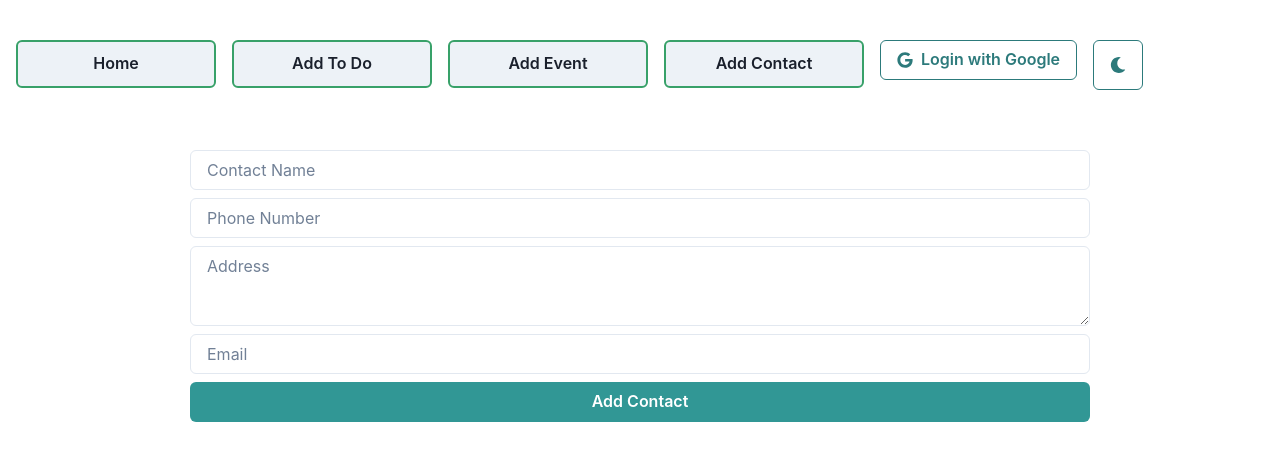
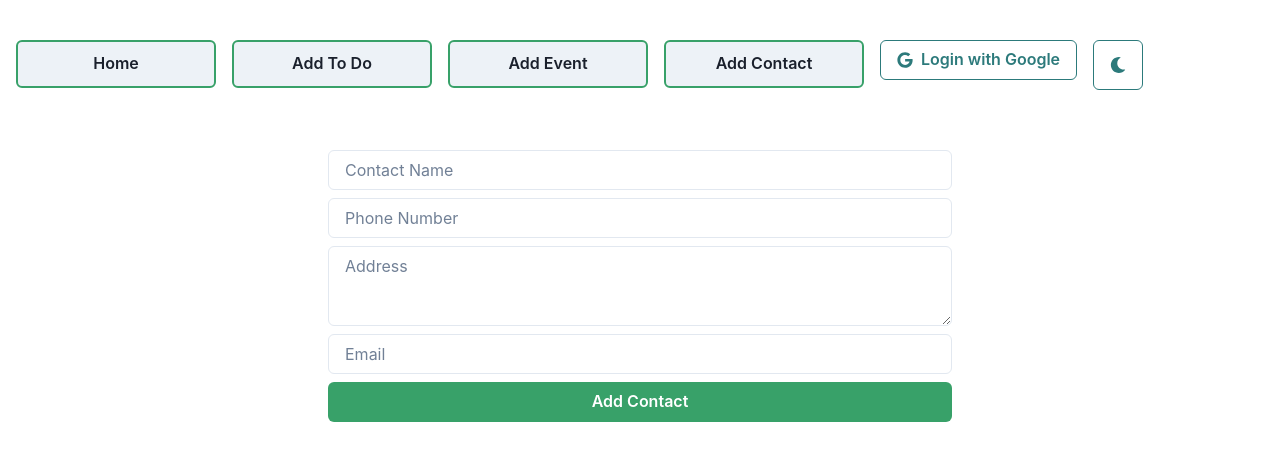
Before and after one commit to sonam-git/midterm-app, a Next.js app: page /add-contact in a window 1280 px wide. Shown: the top 460 px of the page. Built offline with nearby package versions, Linux system fonts and the light colour scheme; no server answers.

Commit message:
UI updated

```diff
--- a/components/AddContact.jsx
+++ b/components/AddContact.jsx
@@ -75,7 +75,7 @@ const AddContact = () => {
 
     //return the markup for this addContact JSX component (returning the UI)
     return (
-        <Box w={[100, 300, 500, 700, 900]} margin={"0 auto"} display="block" mt={5}>
+        <Box w="50%" margin={"0 auto"} display="block" mt={5}>
             <Stack direction="column">
                 <Input
                     placeholder="Contact Name"
@@ -104,7 +104,7 @@ const AddContact = () => {
 
                     disabled={name.length < 1 || number.length < 1 || address.length < 1 || email.length < 1 ||  isLoading}
 
-                    colorScheme="teal"
+                    colorScheme="green"
                     variant="solid"
                 >
                 Add Contact
--- a/components/AddEvent.jsx
+++ b/components/AddEvent.jsx
@@ -46,7 +46,7 @@ toast({ title: "Event created successfully", status: "success" });
 };
 
 return (
-<Box w="40%" margin={"0 auto"} display="block" mt={5}>
+<Box w="50%" margin={"0 auto"} display="block" mt={5}>
 <Stack direction="column">
 <Input
 placeholder="Event Name"
--- a/components/AddTodo.jsx
+++ b/components/AddTodo.jsx
@@ -42,7 +42,7 @@ setStatus("pending");
 toast({ title: "Todo created successfully", status: "success" });
 };
 return (
-<Box w="40%" margin={"0 auto"} display="block" mt={5}>
+<Box w="50%" margin={"0 auto"} display="block" mt={5}>
 <Stack direction="column">
 <Input
 placeholder="Title"
@@ -71,7 +71,7 @@ Completed ✅
 <Button
 onClick={() => handleTodoCreate()}
 disabled={title.length < 1 || description.length < 1 || isLoading}
-colorScheme="teal"
+colorScheme="green"
 variant="solid"
 >
 Add To Do
```
